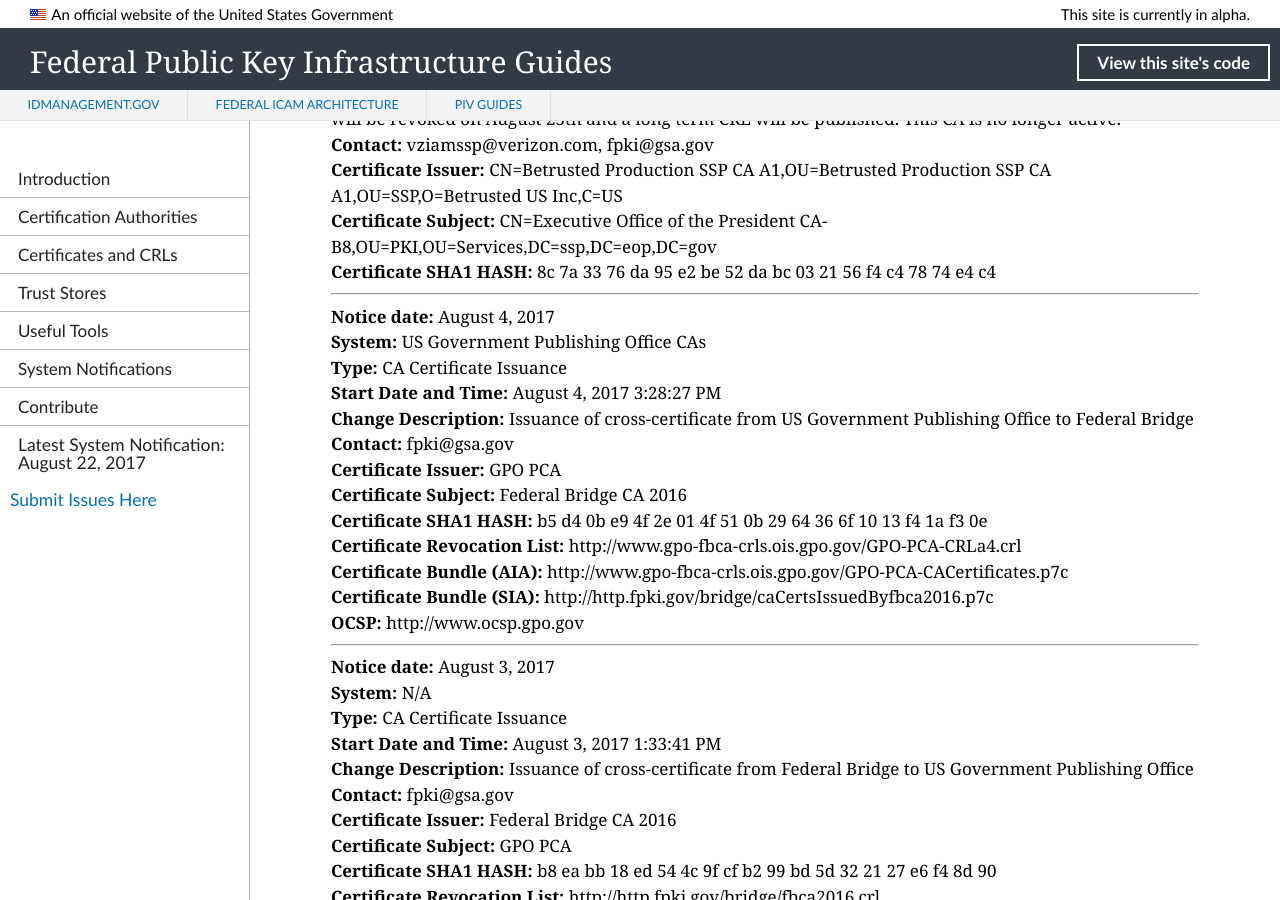
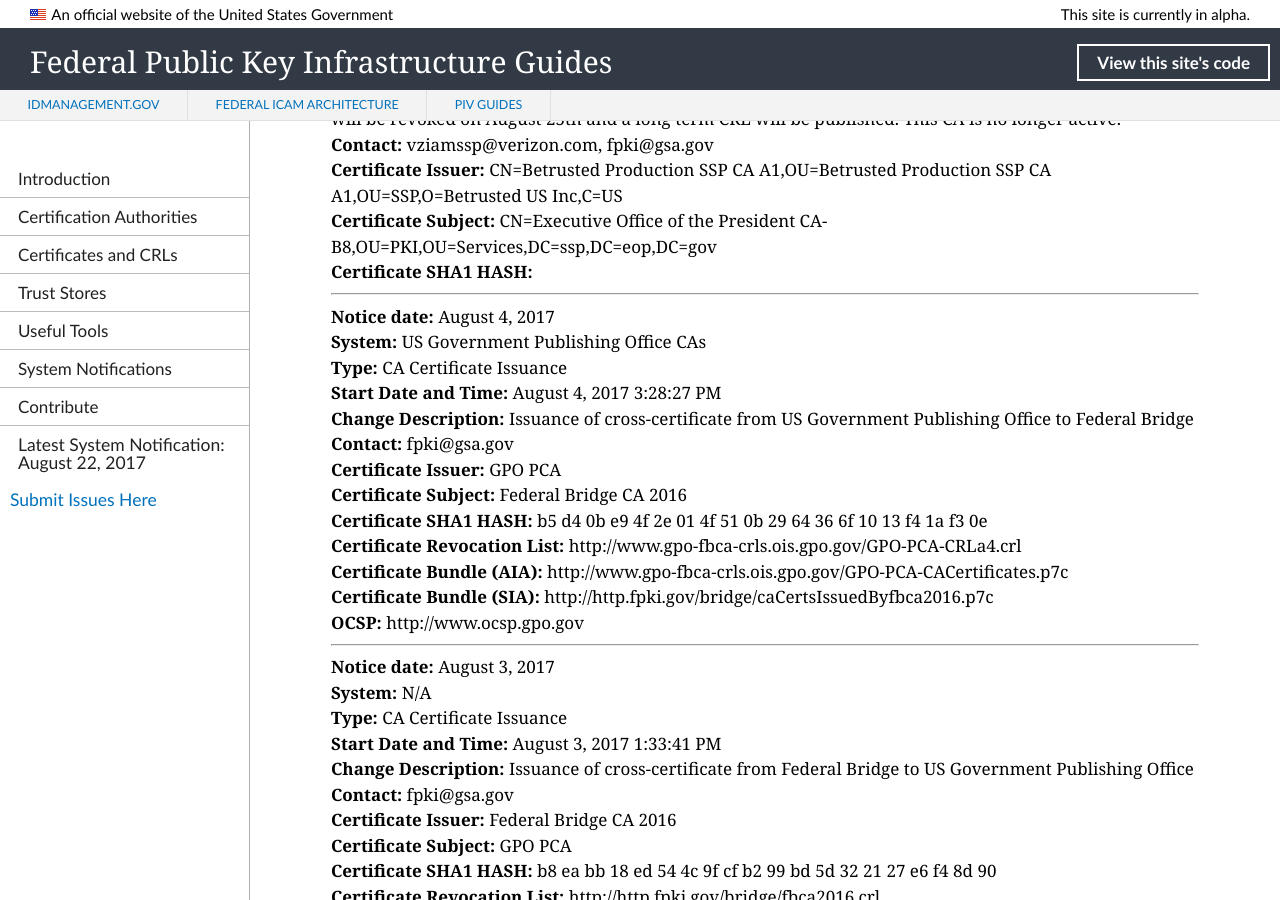
Before and after one commit to GSA/fpki-guides, a Jekyll site: the page built from pages/fpki_notifications.md, in a window 1280 px wide and 900 px high, scrolled down 917 px. Built offline with Jekyll 4.4.1, drawn with Linux system fonts in a browser that asks for light colours; nearby versions of some CDN libraries.

Commit message:
updating hash for eop
mistype...no hash provided

```diff
--- a/_data/notifications.yml
+++ b/_data/notifications.yml
@@ -121,7 +121,7 @@
   system: Verizon Federal PKI Shared Service Provider
   change_description: The CA certificate for the issuing CA named Executive Office of the President CA-B8 will be revoked on August 25th and a long term CRL will be published.  This CA is no longer active.
   contact: vziamssp@verizon.com, fpki@gsa.gov
-  ca_certificate_hash: 8c 7a 33 76 da 95 e2 be 52 da bc 03 21 56 f4 c4 78 74 e4 c4
+  ca_certificate_hash:
   ca_certificate_issuer: CN=Betrusted Production SSP CA A1,OU=Betrusted Production SSP CA A1,OU=SSP,O=Betrusted US Inc,C=US
   ca_certificate_subject:  CN=Executive Office of the President CA-B8,OU=PKI,OU=Services,DC=ssp,DC=eop,DC=gov
 
```
